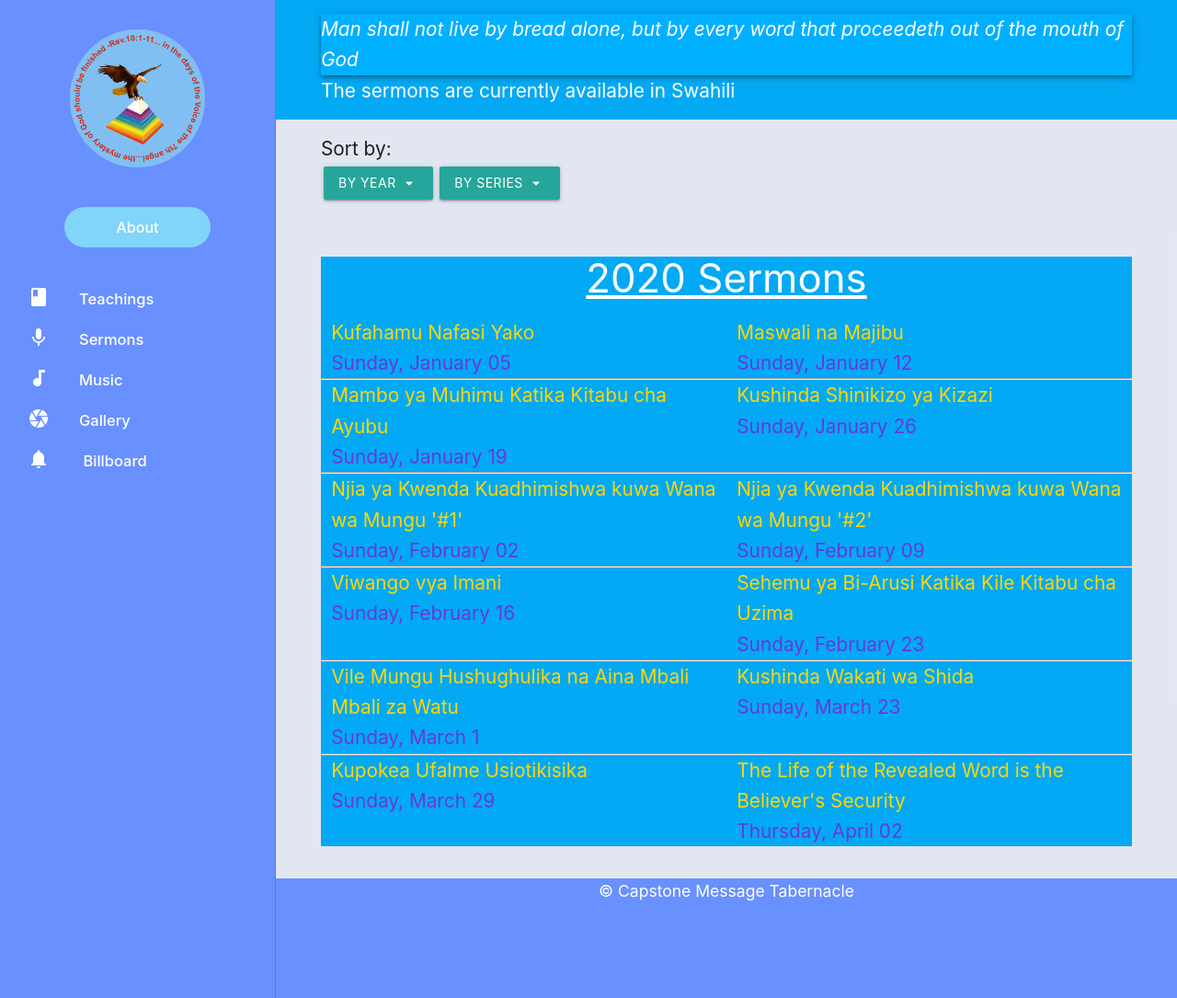
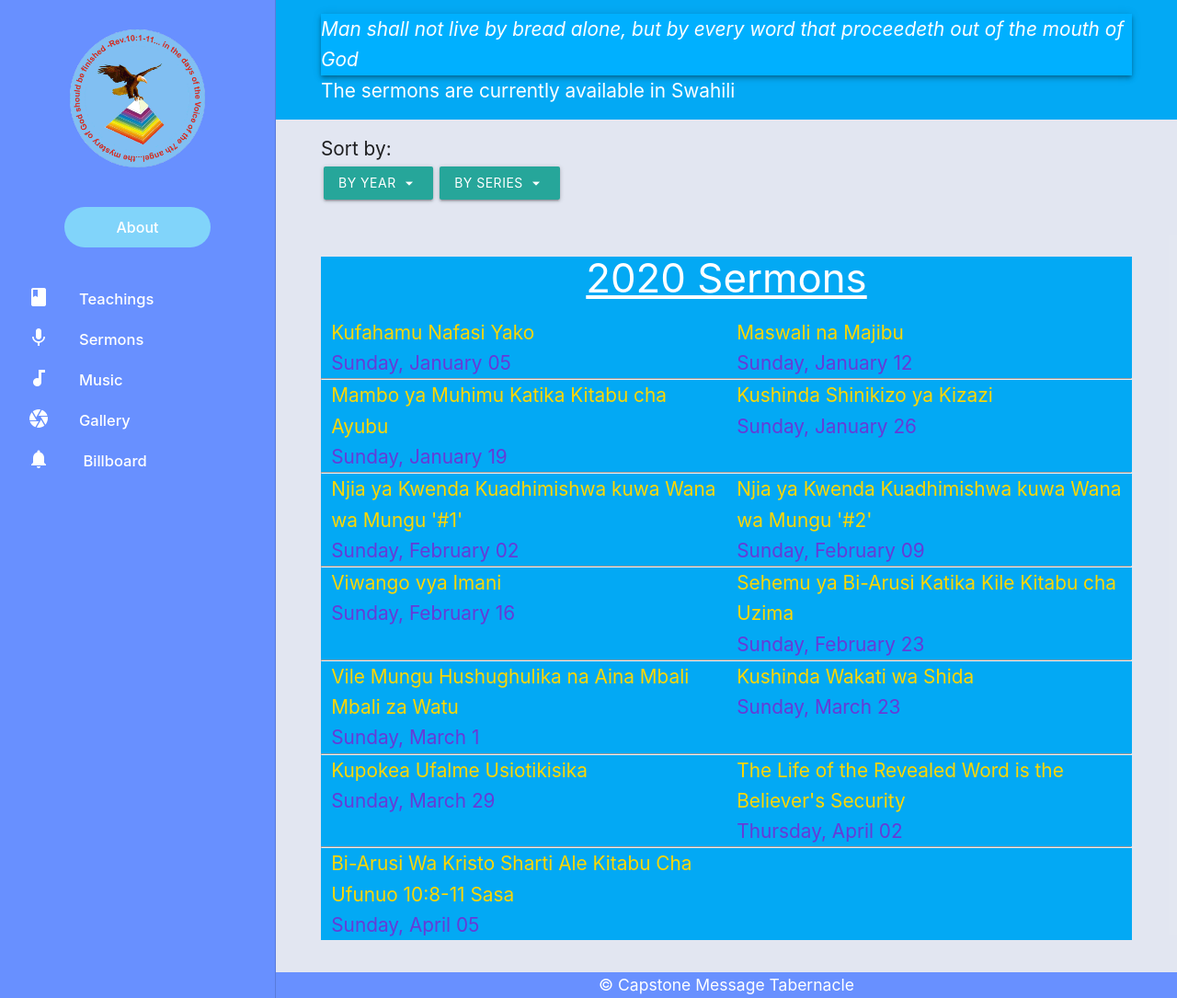
Before and after one commit to njorogetimk/matCSS, a Jekyll site: the page built from sermons/2020/index.html, in a window 1280 px wide and 1085 px high. Shown: the whole window at 92% size. Built offline with Jekyll 4.4.1, drawn with Linux system fonts in a browser that asks for light colours.

Commit message:
update to sermon of April 05

```diff
--- /dev/null
+++ b/sermons/2020/Sunday/20-04-05_bi-arusi_wa_kristo_sharti_ale_kitabu_cha_ufunuo.html
@@ -0,0 +1,24 @@
+---
+layout: sermons_sunday
+title: Bi-Arusi Wa Kristo Sharti Ale Kitabu Cha Ufunuo 10:8-11 Sasa| 2020
+heading: Bi-Arusi Wa Kristo Sharti Ale Kitabu Cha Ufunuo 10:8-11 Sasa
+date: Sunday, April 05
+year: 2020
+---
+
+<iframe
+  width="560"
+  height="315"
+  src="https://www.youtube.com/embed/RY1SdCrf_IE"
+  frameborder="0"
+  allow="accelerometer; autoplay; encrypted-media; gyroscope; picture-in-picture"
+  allowfullscreen
+></iframe>
+
+<h4>Audio</h4>
+
+<iframe
+  src="https://drive.google.com/file/d/1Gz-nQKIiAdUtH5n5KF2r8bV32Qx-axI1/preview"
+  width="600"
+  height="100"
+></iframe>
```
Also changed, not shown: index.html (+4 -4 lines), music/videos.html (line endings or trailing spaces).
